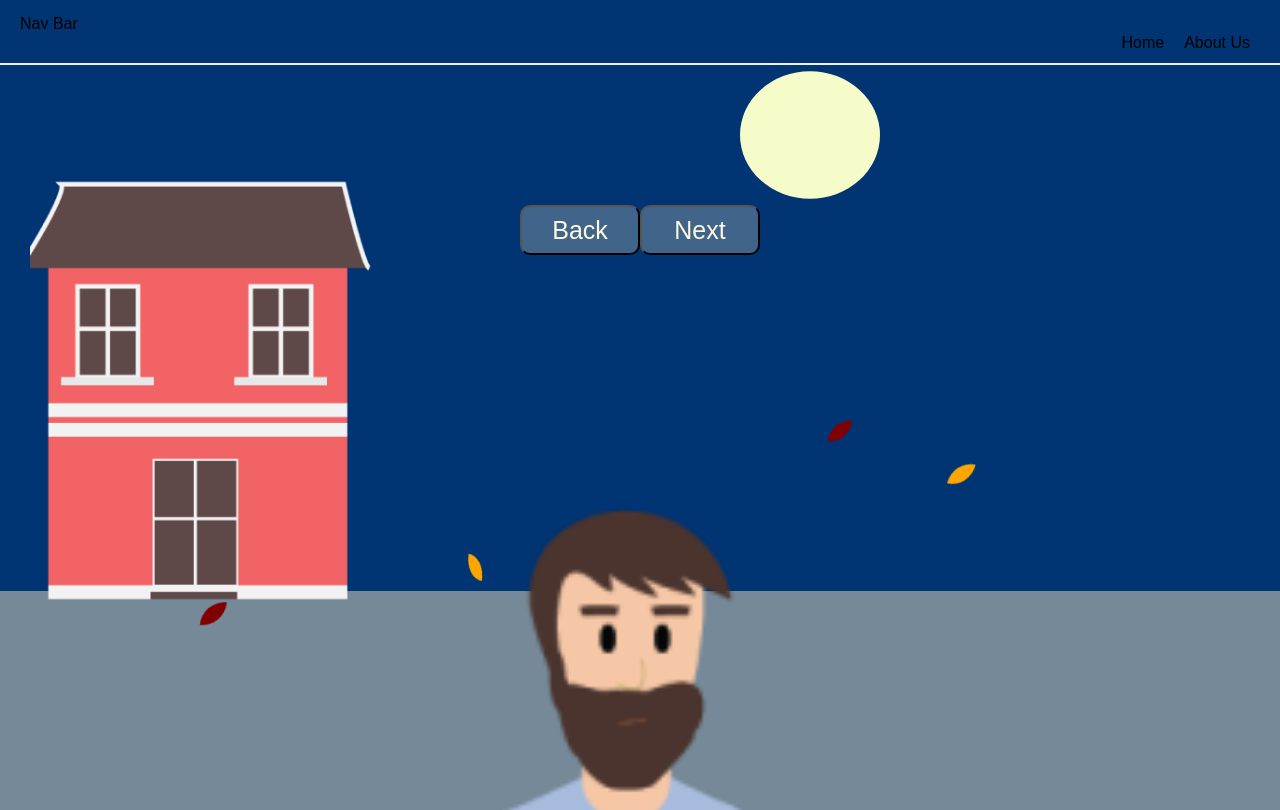
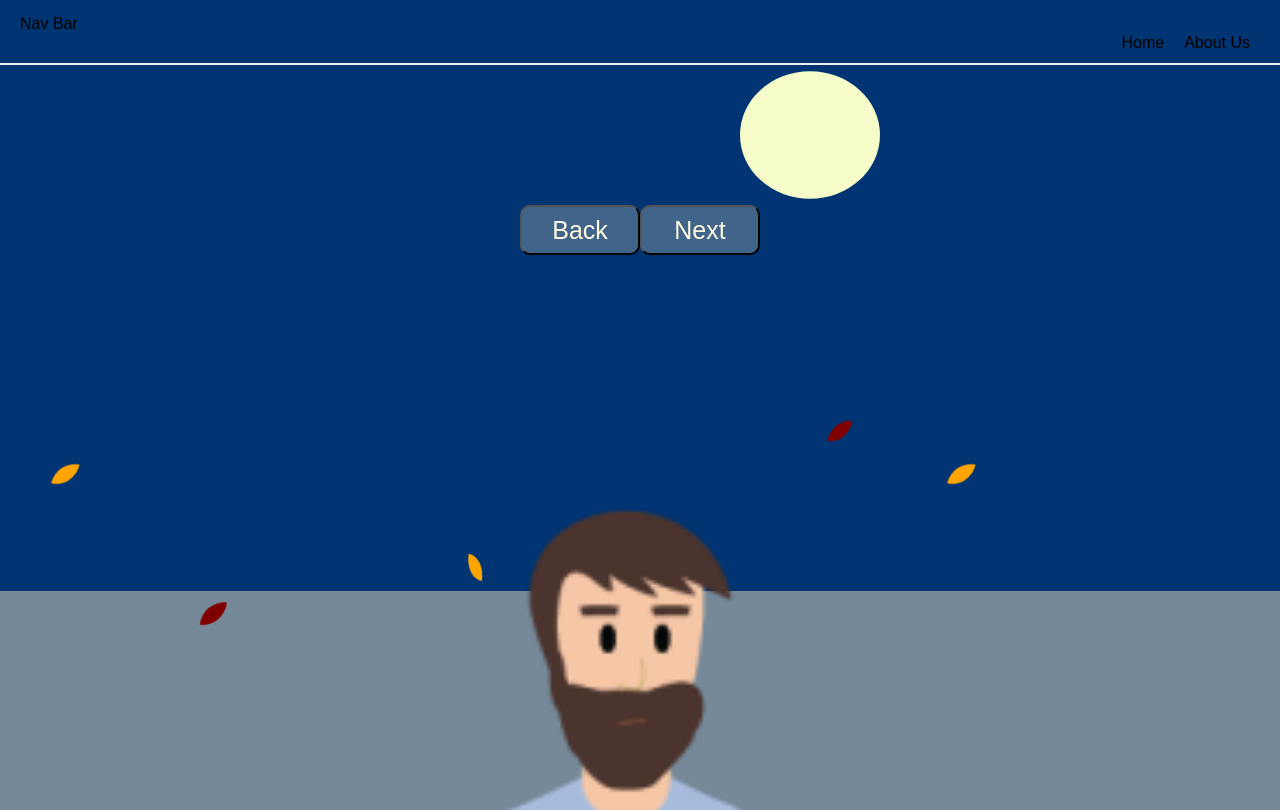
Before and after one commit to DesmandD3/finalApp, a Next.js app: page /Firstpage in a window 1280 px wide. Shown: the top 810 px of the page. Built offline with nearby package versions, Linux system fonts and the light colour scheme.

Commit message:
evening commits

```diff
--- a/comps/House.js
+++ b/comps/House.js
@@ -1,22 +1,22 @@
-import React from 'react';
-import styled from 'styled-components';
+import React from "react";
+import styled from "styled-components";
 
-
-
-function House(){
-    return (
-
-        <div>
-            <img style={{
-                display: 'flex',
-                position: 'absolute',
-                top: 130,
-                left:30,
-                width:350,
-                objectFit:'contain',
-                }} src='/house.svg' />
-
-        </div>
-    )
+function House() {
+  return (
+    <div>
+      <img
+        style={{
+          zIndex: -1,
+          display: "flex",
+          position: "absolute",
+          top: 130,
+          left: 30,
+          width: 350,
+          objectFit: "contain",
+        }}
+        src="/house.svg"
+      />
+    </div>
+  );
 }
 export default House;
```
